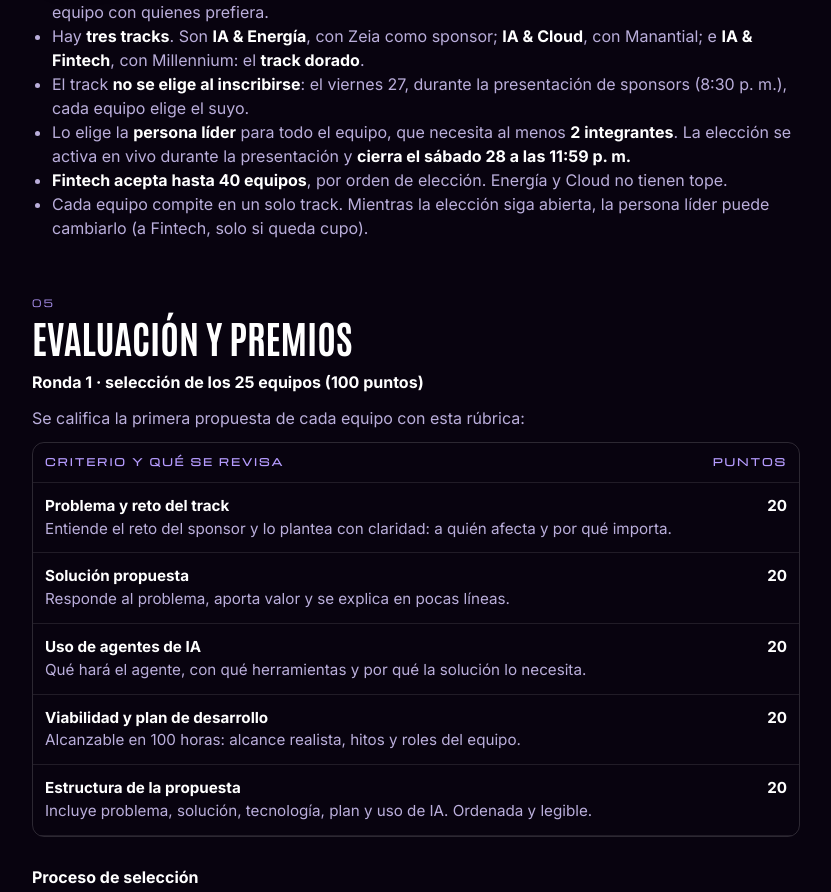
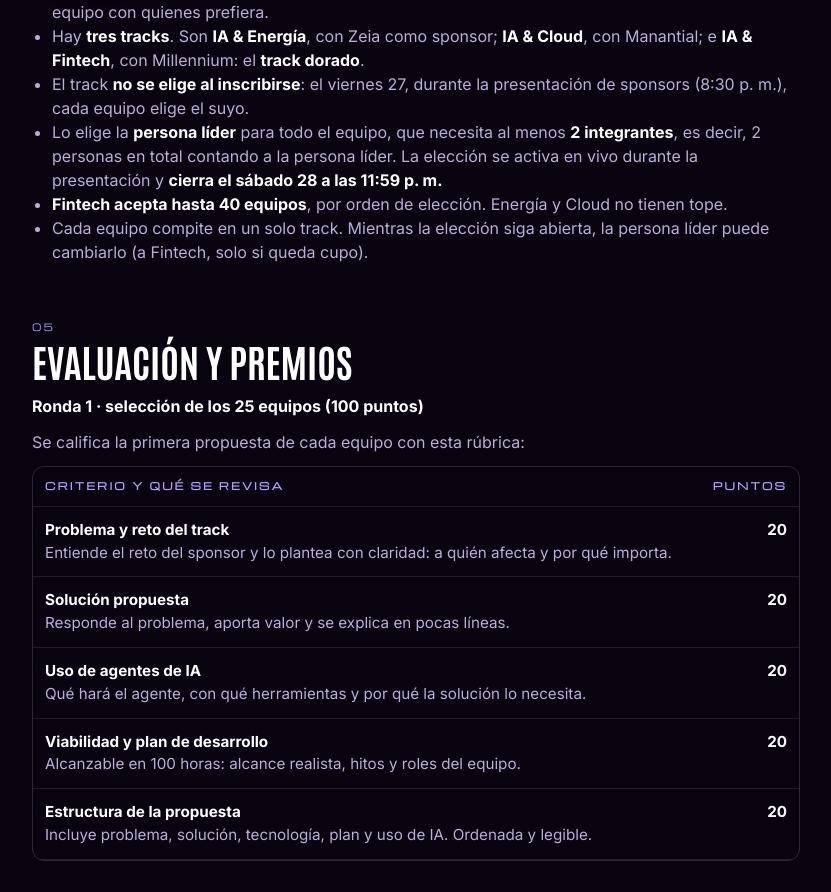
Before and after one commit to IEEE-CIS-UNI/Hack-CIS, a Next.js app: page /bases in a window 1280 px wide. Shown: the part 2341-3233 px from the top of the page, without its empty margins (224-1055 px from the left). Built offline with nearby package versions, Linux system fonts and the light colour scheme; no server answers.

Commit message:
Bases: el mínimo de 2 integrantes cuenta a la persona líder

```diff
--- a/src/app/bases/page.tsx
+++ b/src/app/bases/page.tsx
@@ -191,7 +191,7 @@ export default function BasesPage() {
                 equipo elige el suyo.
               </li>
               <li>
-                Lo elige la <B>persona líder</B> para todo el equipo, que necesita al menos <B>2 integrantes</B>. La elección
+                Lo elige la <B>persona líder</B> para todo el equipo, que necesita al menos <B>2 integrantes</B>, es decir, 2 personas en total contando a la persona líder. La elección
                 se activa en vivo durante la presentación y <B>cierra el sábado 28 a las 11:59 p. m.</B>
               </li>
               <li>
```
